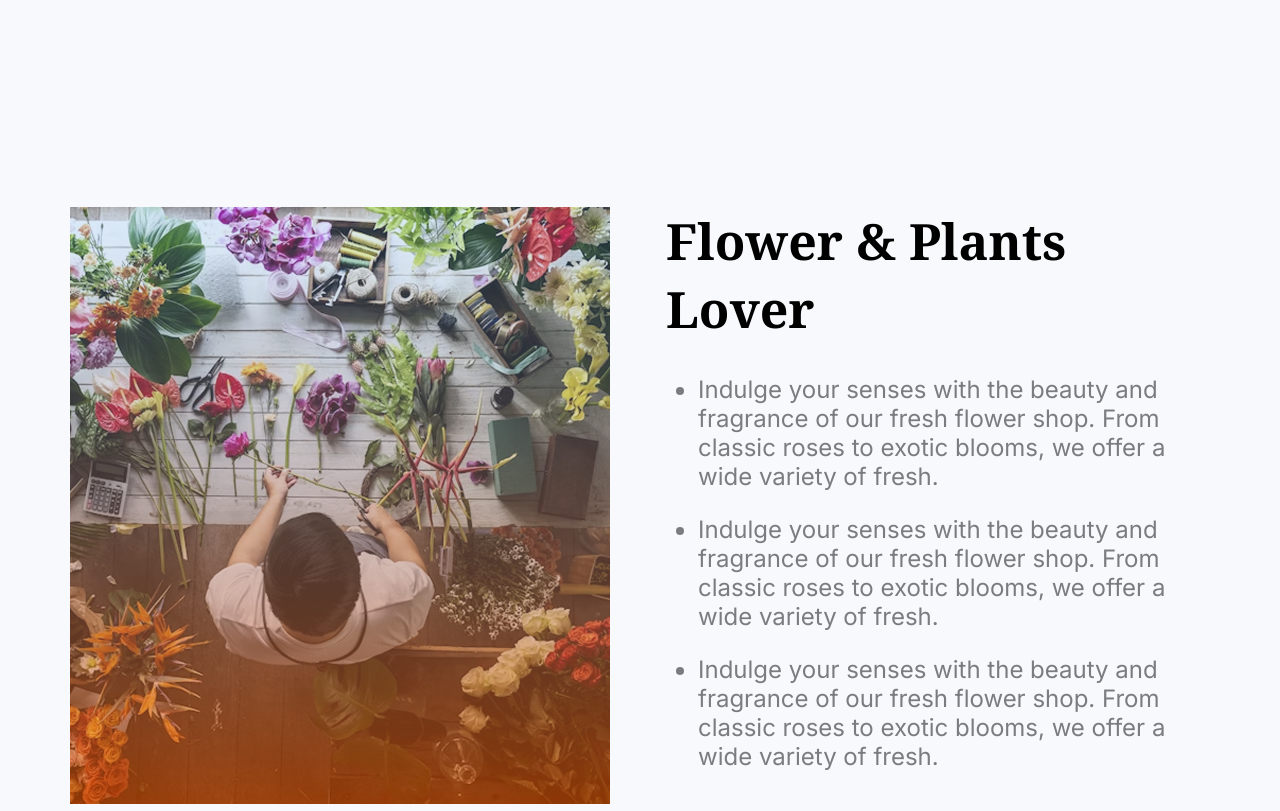
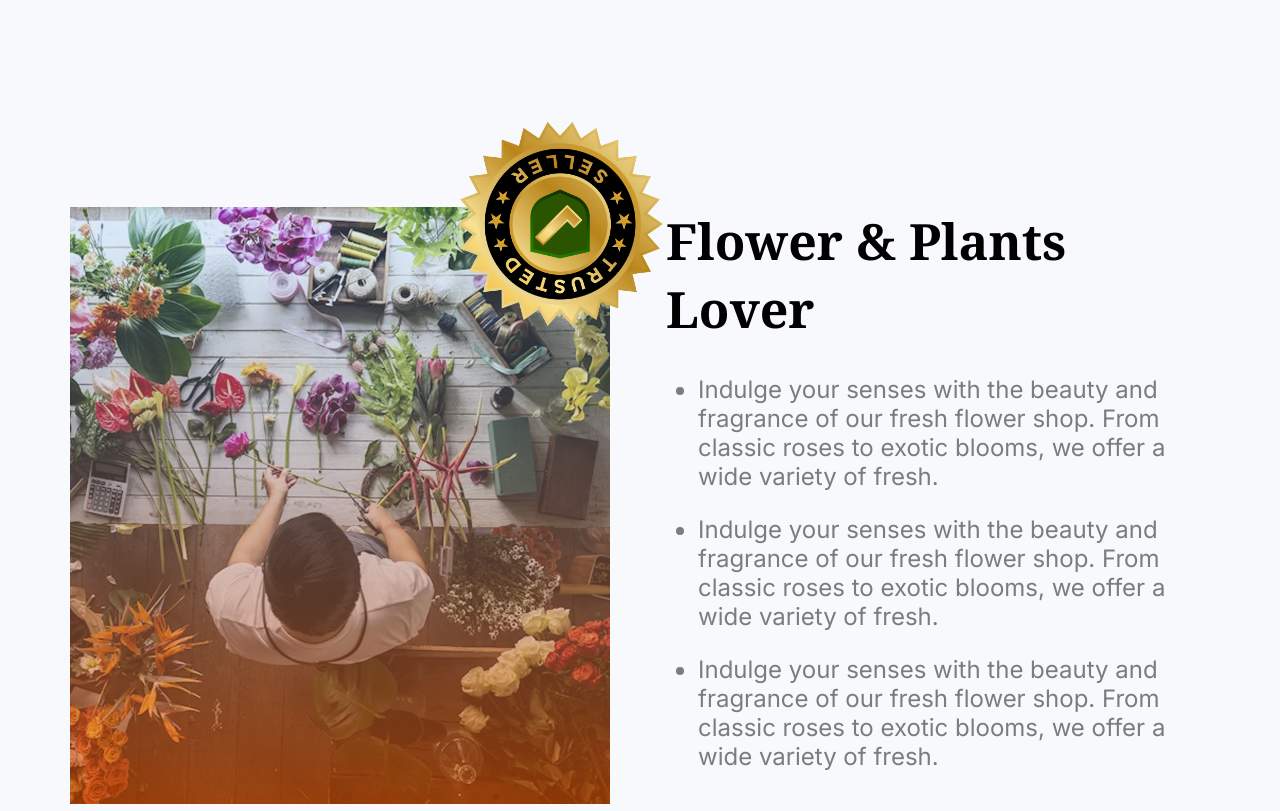
Before and after one commit to sabakdas/assignment-two, a plain HTML site: page index.html in a window 1280 px wide. Shown: the part 1867-2678 px from the top of the page. Drawn offline with Linux system fonts and the light colour scheme.

Commit message:
animation and some file edited

```diff
--- a/index.html
+++ b/index.html
@@ -33,7 +33,7 @@
         </div>
     </header>
     <main>
-        <section class="our-plants">
+     <section class="our-plants">
             <div class="plants-content">
             <h2 class="section-heading noto-serif-normal"><span class="primary-color">Our</span> Plants</h2>
             <p class="description inter-normal">Indulge your senses with the beauty and fragrance of our fresh flower shop. From classic roses to exotic blooms, we offer a wide variety of fresh.</p>
@@ -93,7 +93,16 @@
         </section>
     <section class="trusted-seller">
             <div class="seller-container">
-                    <img src="B12A02-Responsive-Flowers/assets/flower-store.png" alt="this image indicate a trusted flower seller">
+                <div class="image-container">
+                   <div id="main-image">
+                        <img src="B12A02-Responsive-Flowers/assets/flower-store.png" alt="this image indicate a trusted flower seller">
+                    </div>
+                    <div id="badge-image">
+                        <img  src="B12A02-Responsive-Flowers/assets/trusted-badge.png" alt="this is a badge">
+                    </div>
+
+                </div>
+
                 <div class="seller-details">
                     <h3 class="section-heading noto-serif-normal">Flower & Plants Lover</h3>
                     <ul class="description inter-normal">
--- a/styles/style.css
+++ b/styles/style.css
@@ -150,13 +150,45 @@ header{
     text-align: center;
 }
 /* seller section syles */
+.image-container{
+    position: relative;
+}
+#main-image{
+    width: 540px;
+    height:auto;
+}
+#main-image img{
+    width: 100%;
+    height: auto;
+}
+#badge-image{
+    width: 286px;
+    height: 286px;
+    position: absolute;
+    top:-126px;
+    right: -93px;
+}
+@keyframes ding-dong {
+    from{
+        transform:rotate(0deg);
+    }
+    to{
+        transform: rotate(360deg);
+    }
+}
+#badge-image img{
+width: 100%;
+height: 100%;
+animation: ding-dong 2s ease-in-out 0s infinite alternate;
+}
+/* #badge-image img:hover{
+    transform: rotate(360deg);
+} */
 .seller-container{
     display: flex;
     justify-content: space-between;
     gap: 3.5rem;
-    margin-bottom: 8.375rem;
-
-
+    margin-bottom:7rem;
 }
 .seller-details h3{
     margin-top: 0;
@@ -372,4 +404,11 @@ footer{
 .btn-primary{
     padding: 1rem 2rem;
 }
+#badge-image img{
+    display: none;
 }
+#main-image img{
+    width: 398.4px;
+    height: auto;
+}
+}
```
